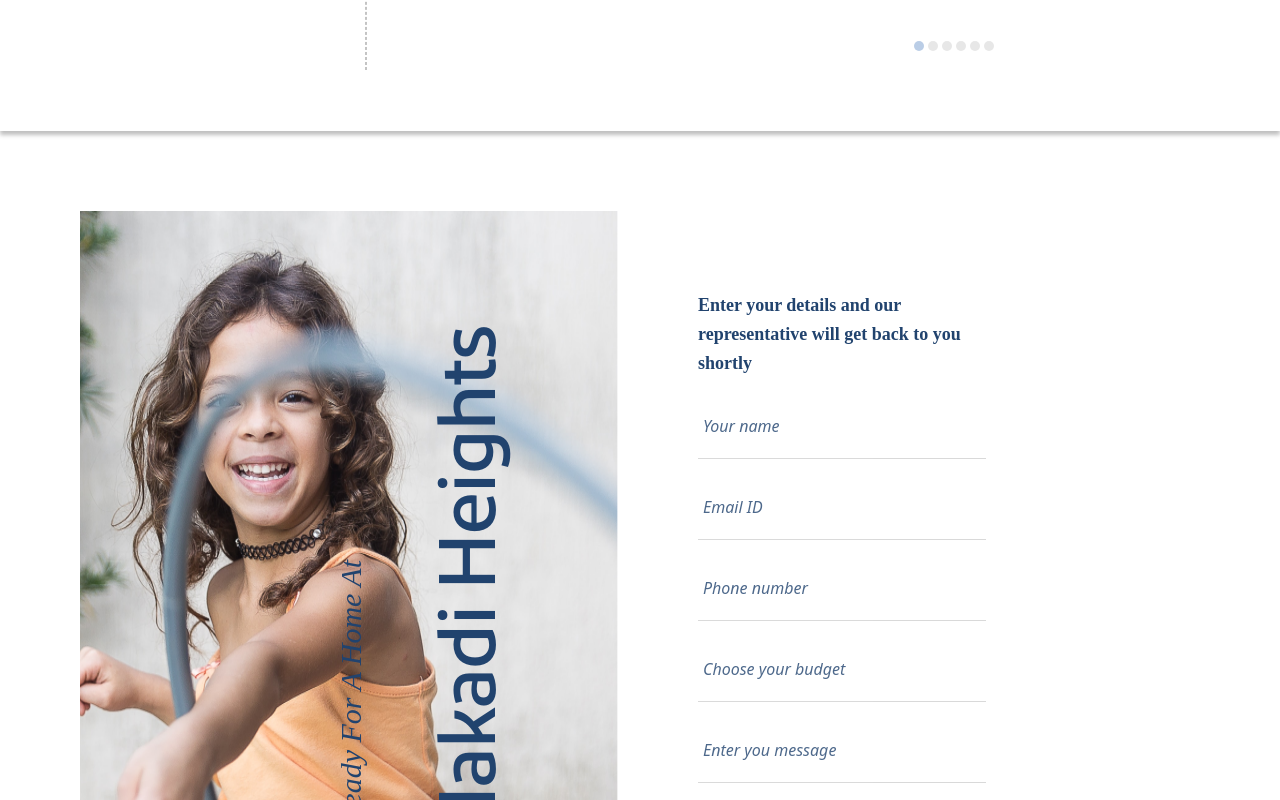
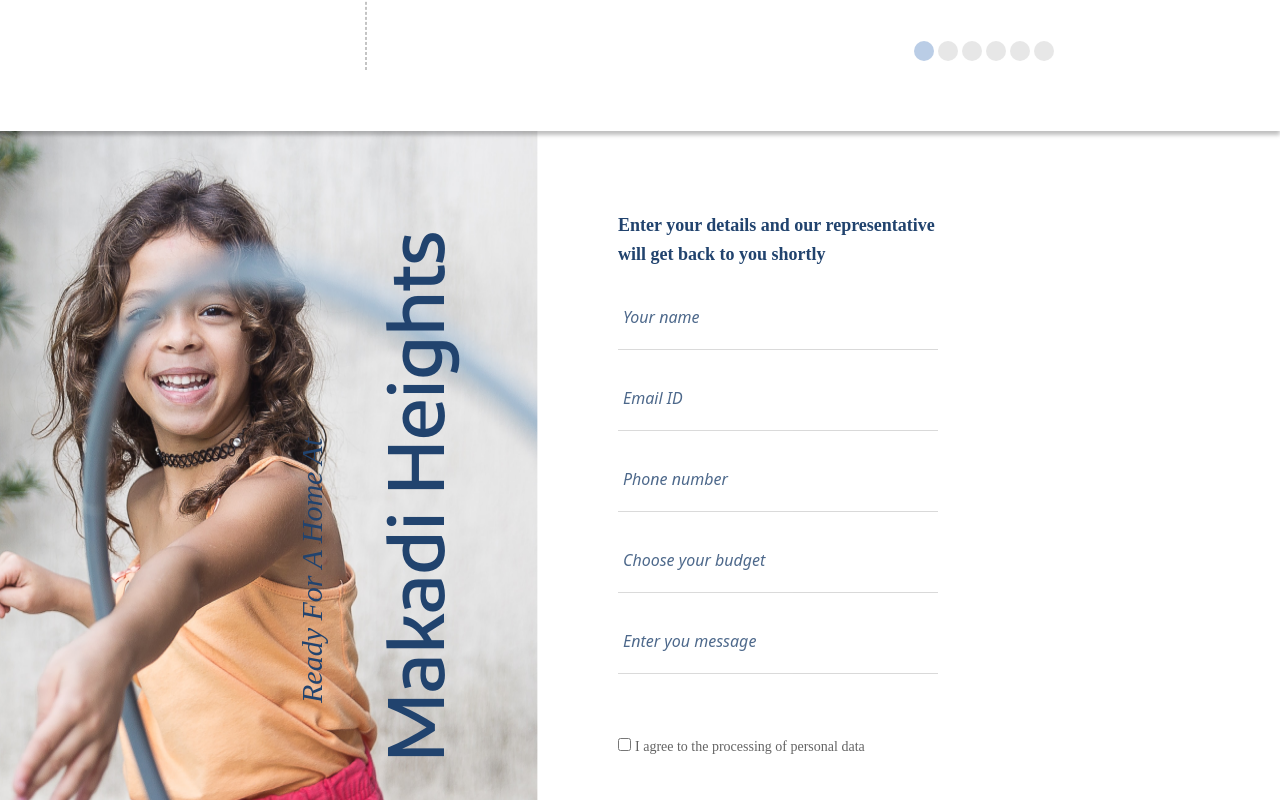
Before and after one commit to Suuyshi/mh-homepage, a React (Create React App) app: page / in a window 1280 px wide. Shown: the part 2720-3520 px from the top of the page. Built offline with nearby package versions, Linux system fonts and the light colour scheme; no server answers.

Commit message:
some polishing done

```diff
--- a/src/assets/css/components/slider.css
+++ b/src/assets/css/components/slider.css
@@ -8,8 +8,8 @@
 .slider-container__dot {
   cursor: pointer;
   border-radius: 50%;
-  width: 10px;
-  height: 10px;
+  width: 20px;
+  height: 20px;
   background: rgba(196, 196, 196, 0.4);
 }
 
--- a/src/assets/css/containers/formpage.css
+++ b/src/assets/css/containers/formpage.css
@@ -1,6 +1,6 @@
 .formpage {
   display: flex;
-  padding: 80px 80px 125px;
+  padding: 0px 80px 0px 0px;
   position: relative;
 }
 
@@ -12,7 +12,7 @@
 .formpage__title {
   position: absolute;
   top: 52%;
-  left: 17%;
+  left: 14%;
   font-family: "Shanti";
   /* font-family: "Sharp Sans No1 Medium"; */
   font-style: italic;
@@ -29,7 +29,7 @@
 .formpage__header {
   position: absolute;
   top: 40%;
-  left: 16%;
+  left: 12%;
   /* font-family: "Alkatra", cursive; */
   font-family: "Diodrum Arabic";
   font-style: normal;
@@ -42,6 +42,10 @@
   color: #21436e;
 
   transform: rotate(-90deg);
+}
+
+.formpage > img {
+  z-index: -1;
 }
 
 @media (max-width: 600px) {
--- a/src/components/Modal/index.js
+++ b/src/components/Modal/index.js
@@ -1,6 +1,6 @@
 import React, { useEffect } from "react";
 import Modal from "react-bootstrap/Modal";
-import Button from "react-bootstrap/Button";
+import Button from "../Button";
 import ModalInfoList from "../ModalInfo";
 
 const FormModal = ({ setShow, show, setFormValues, formValues }) => {
@@ -28,8 +28,7 @@ const FormModal = ({ setShow, show, setFormValues, formValues }) => {
         </div>
       </Modal.Body>
       <Modal.Footer>
-        <Button onClick={handleClose}>Confirm</Button>
-        <Button variant="secondary" onClick={handleClose}>
+        <Button buttonType="dark-btn" onClick={handleClose}>
           Close
         </Button>
       </Modal.Footer>
```
